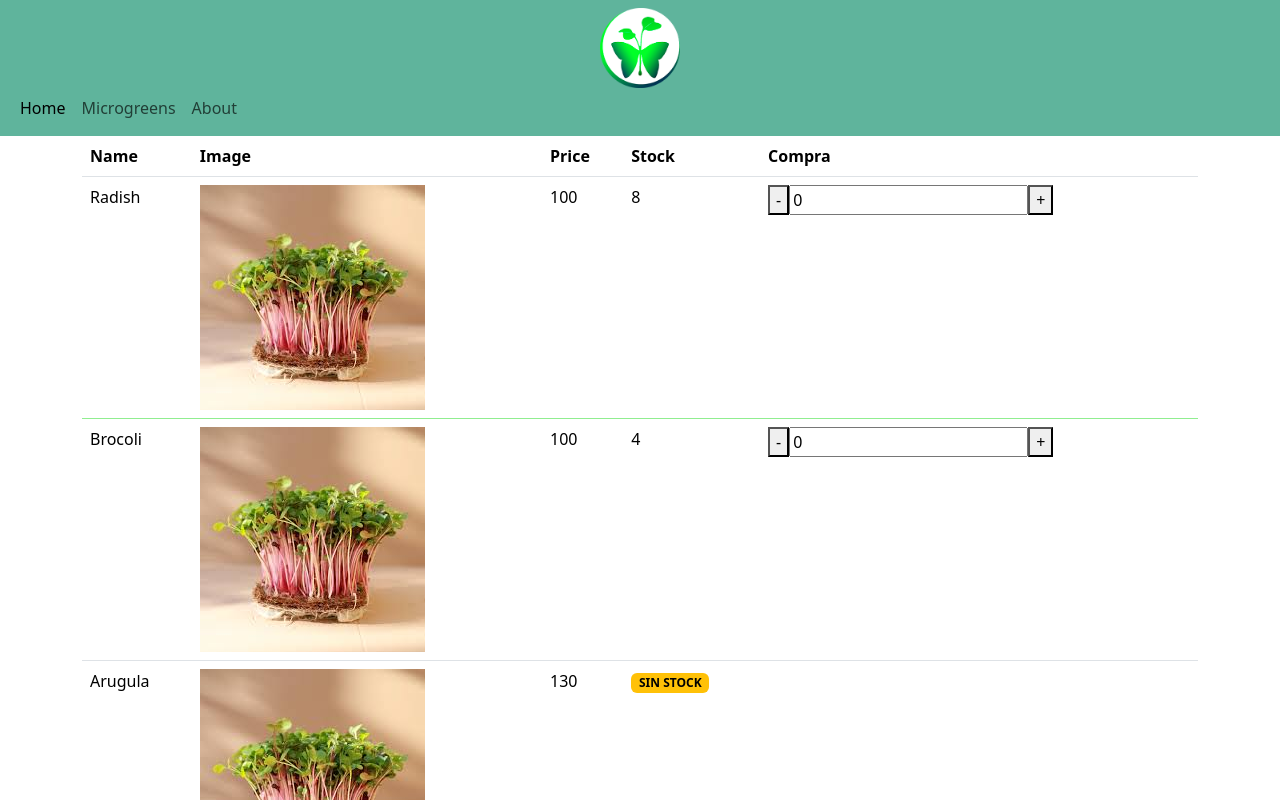
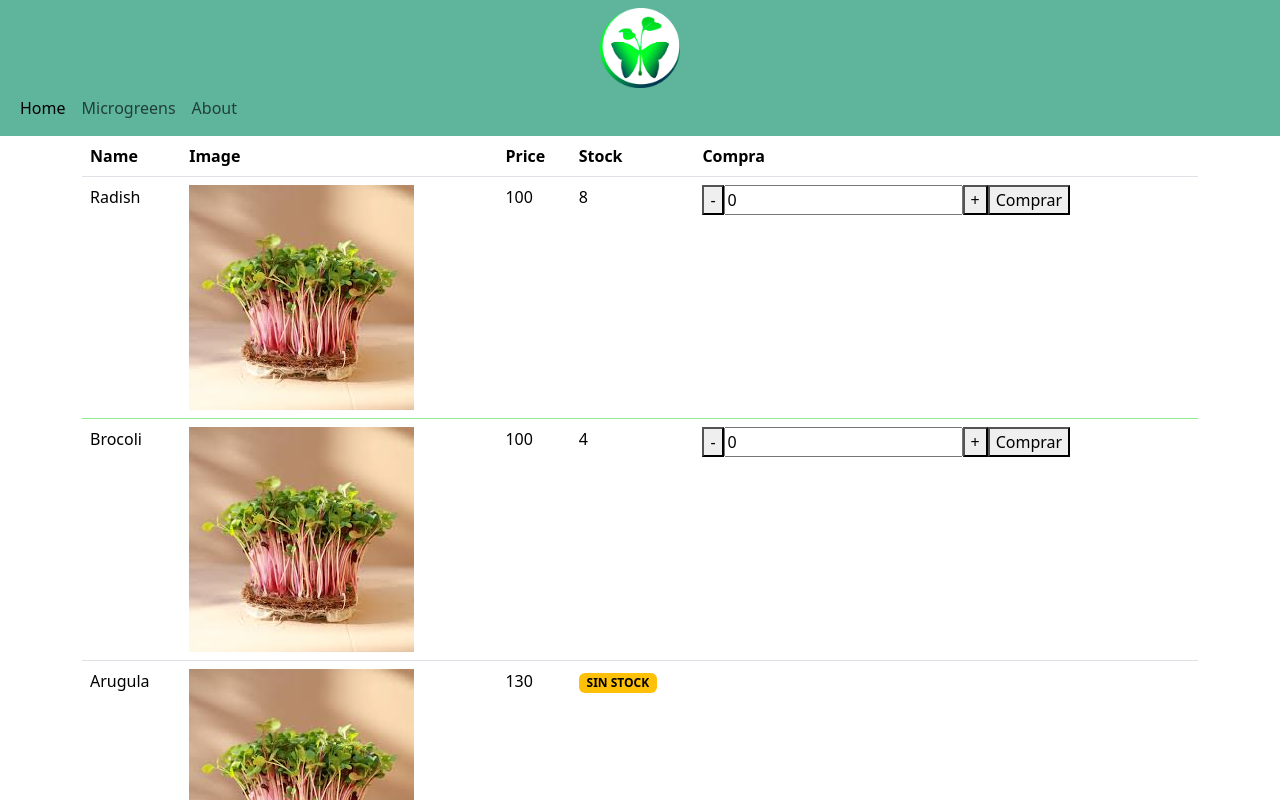
Before and after one commit to aguslorenzo/Angular, an Angular app in the folder lify-web/: page /microgreens in a window 1280 px wide. Shown: the top 800 px of the page. Built offline with nearby package versions, Linux system fonts and the light colour scheme.

Commit message:
contrl de stock en compra

```diff
--- /dev/null
+++ b/lify-web/src/app/microgreen-cart.service.ts
@@ -0,0 +1,26 @@
+import { Injectable } from '@angular/core';
+import { Microgreen } from './microgreen-list/Microgreen';
+
+@Injectable({
+  providedIn: 'root'
+})
+export class MicrogreenCartService {
+
+  cartList: Microgreen[] = [];
+
+  constructor() { }
+
+  shopList: Microgreen[]= [];
+
+  addToCart(microgreen: Microgreen){
+    let item: Microgreen | undefined= this.cartList.find(v1 => v1.name == microgreen.name);
+    if(!item){
+      this.cartList.push({... microgreen}); //clona el objeto
+    }else {
+      item.quantity += microgreen.quantity;
+    }
+    console.log(this.cartList);
+  };
+
+
+}
--- a/lify-web/src/app/microgreen-cart/microgreen-cart.component.ts
+++ b/lify-web/src/app/microgreen-cart/microgreen-cart.component.ts
@@ -1,4 +1,5 @@
 import { Component } from '@angular/core';
+import { MicrogreenCartService } from '../microgreen-cart.service';
 
 @Component({
   selector: 'app-microgreen-cart',
@@ -8,4 +9,6 @@ import { Component } from '@angular/core';
 })
 export class MicrogreenCartComponent {
 
+constructor(private cart: MicrogreenCartService) {
+  }
 }
--- a/lify-web/src/app/microgreen-list/microgreen-list.component.html
+++ b/lify-web/src/app/microgreen-list/microgreen-list.component.html
@@ -23,6 +23,7 @@
                 <td>
                     @if(microgreen.stock) {
                         <app-input-integer [(quantity)]="microgreen.quantity" [max]="microgreen.stock" (maxReached)="maxReached($event)"></app-input-integer>
+                        <button class="button btn-primary" (click)="addToCart(microgreen)">Comprar</button>
                     }
                 </td>
             </tr>
--- a/lify-web/src/app/microgreen-list/microgreen-list.component.ts
+++ b/lify-web/src/app/microgreen-list/microgreen-list.component.ts
@@ -3,6 +3,7 @@ import { Microgreen } from './Microgreen';
 import { CommonModule } from '@angular/common';
 import { FormsModule } from '@angular/forms';
 import { InputIntegerComponent } from "../input-integer/input-integer.component";
+import { MicrogreenCartService } from '../microgreen-cart.service';
 
 @Component({
   selector: 'app-microgreen-list',
@@ -11,6 +12,7 @@ import { InputIntegerComponent } from "../input-integer/input-integer.component"
   templateUrl: './microgreen-list.component.html',
   styleUrls: ['./microgreen-list.component.scss']
 })
+
 export class MicrogreenListComponent {
 microgreens: Microgreen[] = [
     {
@@ -39,6 +41,15 @@ microgreens: Microgreen[] = [
     },
   ]
 
+  constructor(private cart: MicrogreenCartService) {
+  }
+
+addToCart(microgreen: Microgreen): void {
+  this.cart.addToCart(microgreen);
+  microgreen.stock -= microgreen.quantity;
+  microgreen.quantity = 0;
+}
+
 maxReached(m: string) {
   alert(m);
 }
```
